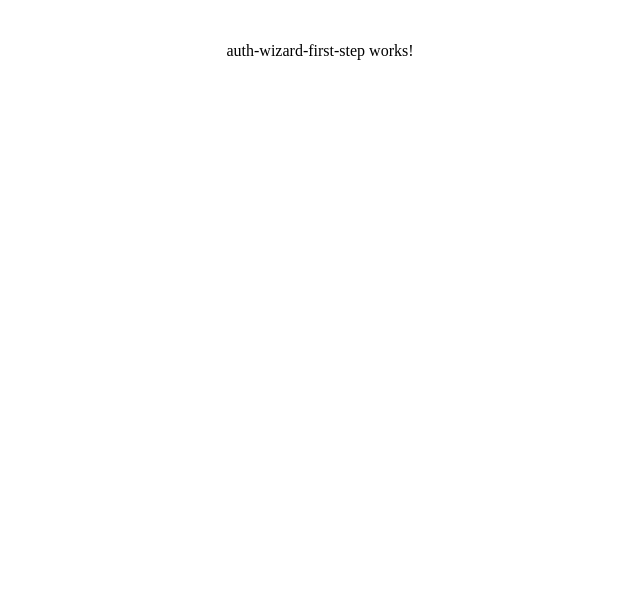
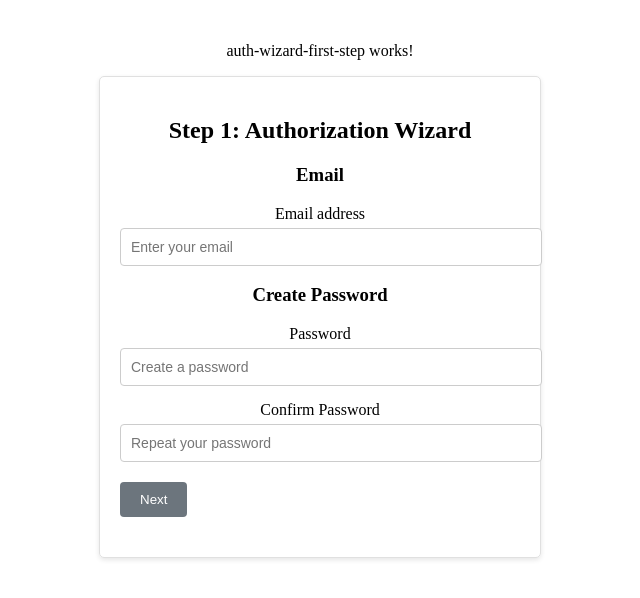
Before and after one commit to denalfek/PromoMash.Homework, an Angular app in the folder PromoMash.Homework.Web/promomash.homework.web.client/: page /auth-first-step in a window 1280 px wide. Shown: the top 598 px of the page, without its empty margins (320-960 px from the left). Built offline with nearby package versions, Linux system fonts and the light colour scheme.

Commit message:
playing with auth component

```diff
--- a/PromoMash.Homework.Web/promomash.homework.web.client/src/app/app.module.ts
+++ b/PromoMash.Homework.Web/promomash.homework.web.client/src/app/app.module.ts
@@ -1,5 +1,6 @@
 import { HttpClientModule } from '@angular/common/http';
 import { NgModule } from '@angular/core';
+import { ReactiveFormsModule } from '@angular/forms';
 import { BrowserModule } from '@angular/platform-browser';
 
 import { AppRoutingModule } from './app-routing.module';
@@ -16,7 +17,8 @@ import { WeatherForecastComponent } from './weather-forecast/weather-forecast.co
   imports: [
     BrowserModule,
     HttpClientModule,
-    AppRoutingModule
+    AppRoutingModule,
+    ReactiveFormsModule
   ],
   providers: [],
   bootstrap: [AppComponent]
--- a/PromoMash.Homework.Web/promomash.homework.web.client/src/app/auth-wizard-first-step/auth-wizard-first-step.component.css
+++ b/PromoMash.Homework.Web/promomash.homework.web.client/src/app/auth-wizard-first-step/auth-wizard-first-step.component.css
@@ -0,0 +1,74 @@
+.auth-wizard-container {
+  max-width: 400px;
+  margin: 0 auto;
+  padding: 20px;
+  border: 1px solid #e0e0e0;
+  border-radius: 5px;
+  box-shadow: 0 2px 5px rgba(0, 0, 0, 0.1);
+}
+
+h2 {
+  text-align: center;
+  margin-bottom: 20px;
+}
+
+.wizard-step {
+  margin-bottom: 20px;
+}
+
+.form-group {
+  margin-bottom: 15px;
+}
+
+label {
+  display: block;
+  margin-bottom: 5px;
+  font-weight: 500;
+}
+
+input {
+  width: 100%;
+  padding: 10px;
+  border: 1px solid #ccc;
+  border-radius: 4px;
+  font-size: 14px;
+}
+
+.error-message {
+  color: #d9534f;
+  font-size: 12px;
+  margin-top: 5px;
+}
+
+.button-group {
+  display: flex;
+  justify-content: space-between;
+  margin-top: 20px;
+}
+
+button {
+  padding: 10px 20px;
+  background-color: #007bff;
+  color: white;
+  border: none;
+  border-radius: 4px;
+  cursor: pointer;
+  transition: background-color 0.3s;
+}
+
+  button:hover {
+    background-color: #0069d9;
+  }
+
+  button:disabled {
+    background-color: #cccccc;
+    cursor: not-allowed;
+  }
+
+  button[type="button"]:first-child {
+    background-color: #6c757d;
+  }
+
+    button[type="button"]:first-child:hover {
+      background-color: #5a6268;
+    }
--- a/PromoMash.Homework.Web/promomash.homework.web.client/src/app/auth-wizard-first-step/auth-wizard-first-step.component.html
+++ b/PromoMash.Homework.Web/promomash.homework.web.client/src/app/auth-wizard-first-step/auth-wizard-first-step.component.html
@@ -1 +1,62 @@
 <p>auth-wizard-first-step works!</p>
+
+<!-- auth-wizard.component.html -->
+<div class="auth-wizard-container">
+  <h2>Step 1: Authorization Wizard</h2>
+
+  <form [formGroup]="authForm">
+    <!-- Step 1: Email Login -->
+    <div *ngIf="currentStep === 1" class="wizard-step">
+      <h3>Email</h3>
+      <div class="form-group">
+        <label for="email">Email address</label>
+        <input type="email"
+               id="email"
+               formControlName="email"
+               placeholder="Enter your email">
+        <div *ngIf="authForm.get('email')?.invalid && authForm.get('email')?.touched" class="error-message">
+          <span *ngIf="authForm.get('email')?.errors?.['required']">Email is required</span>
+          <span *ngIf="authForm.get('email')?.errors?.['email']">Please enter a valid email</span>
+        </div>
+      </div>
+      <h3>Create Password</h3>
+      <div class="form-group">
+        <label for="password">Password</label>
+        <input type="password"
+               id="password"
+               formControlName="password"
+               placeholder="Create a password">
+        <div *ngIf="authForm.get('password')?.invalid && authForm.get('password')?.touched" class="error-message">
+          <span *ngIf="authForm.get('password')?.errors?.['required']">Password is required</span>
+          <span *ngIf="authForm.get('password')?.errors?.['minlength']">Password must be at least 8 characters</span>
+        </div>
+      </div>
+
+      <div class="form-group">
+        <label for="confirmPassword">Confirm Password</label>
+        <input type="password"
+               id="confirmPassword"
+               formControlName="confirmPassword"
+               placeholder="Repeat your password">
+        <div *ngIf="authForm.get('confirmPassword')?.invalid && authForm.get('confirmPassword')?.touched" class="error-message">
+          <span *ngIf="authForm.get('confirmPassword')?.errors?.['required']">Please confirm your password</span>
+          <span *ngIf="authForm.get('confirmPassword')?.errors?.['mismatch']">Passwords do not match</span>
+        </div>
+      </div>
+      <div class="button-group">
+        <button type="button" (click)="nextStep()" [disabled]="authForm.get('email')?.invalid">Next</button>
+      </div>
+    </div>
+
+    <div *ngIf="currentStep === 2" class="wizard-step">
+      <div class="button-group">
+        <button type="button" (click)="prevStep()">Back</button>
+        <button type="button"
+                (click)="onSubmit()"
+                [disabled]="authForm.get('password')?.invalid || authForm.get('confirmPassword')?.invalid">
+          Submit
+        </button>
+      </div>
+    </div>
+  </form>
+</div>
--- a/PromoMash.Homework.Web/promomash.homework.web.client/src/app/auth-wizard-first-step/auth-wizard-first-step.component.ts
+++ b/PromoMash.Homework.Web/promomash.homework.web.client/src/app/auth-wizard-first-step/auth-wizard-first-step.component.ts
@@ -1,4 +1,11 @@
+import { HttpClient } from '@angular/common/http';
 import { Component } from '@angular/core';
+import { FormBuilder, FormGroup, Validators } from '@angular/forms';
+
+interface User {
+  email: string;
+  password: string;
+}
 
 @Component({
   selector: 'app-auth-wizard-first-step',
@@ -7,5 +14,68 @@ import { Component } from '@angular/core';
   styleUrl: './auth-wizard-first-step.component.css'
 })
 export class AuthWizardFirstStepComponent {
+  currentStep = 1;
+  authForm: FormGroup;
 
+  constructor(private fb: FormBuilder, private http: HttpClient) {
+    this.authForm = this.fb.group({
+      email: ['', [Validators.required, Validators.email]],
+      password: ['', [Validators.required, Validators.minLength(8)]],
+      confirmPassword: ['', Validators.required]
+    }, { validators: this.passwordMatchValidator });
+  }
+
+  // Custom validator to check if passwords match
+  passwordMatchValidator(form: FormGroup) {
+    const password = form.get('password')?.value;
+    const confirmPassword = form.get('confirmPassword')?.value;
+
+    if (password !== confirmPassword) {
+      form.get('confirmPassword')?.setErrors({ mismatch: true });
+      return { mismatch: true };
+    }
+
+    return null;
+  }
+
+  // Navigate to next step
+  nextStep() {
+    if (this.currentStep === 1 &&
+      this.authForm.get('email')?.valid &&
+      this.authForm.get('password')?.valid &&
+      this.authForm.get('confirmPassword')?.valid) {
+      this.currentStep++;
+    } else if (this.currentStep === 2) {
+      this.onSubmit();
+    }
+  }
+
+  // Navigate to previous step
+  prevStep() {
+    if (this.currentStep > 1) {
+      this.currentStep--;
+    }
+  }
+
+  // Form submission
+  onSubmit() {
+    if (this.authForm.valid) {
+      console.log('Form submitted successfully', this.authForm.value);
+      // Here you would typically call your authentication service
+      // this.authService.register(this.authForm.value);
+      this.http.post(
+        '/users',
+        {
+          email: this.authForm.get('email')?.value,
+          password: this.authForm.get('password')?.value
+        }).subscribe(
+          () => {
+
+          },
+          (error) => {
+            console.error(error);
+          }
+        )
+    }
+  }
 }
--- a/PromoMash.Homework.Web/promomash.homework.web.client/src/proxy.conf.js
+++ b/PromoMash.Homework.Web/promomash.homework.web.client/src/proxy.conf.js
@@ -6,7 +6,7 @@ const target = env.ASPNETCORE_HTTPS_PORT ? `https://localhost:${env.ASPNETCORE_H
 const PROXY_CONFIG = [
   {
     context: [
-      "/weatherforecast",
+      "/weatherforecast", "/users"
     ],
     target,
     secure: false
```
